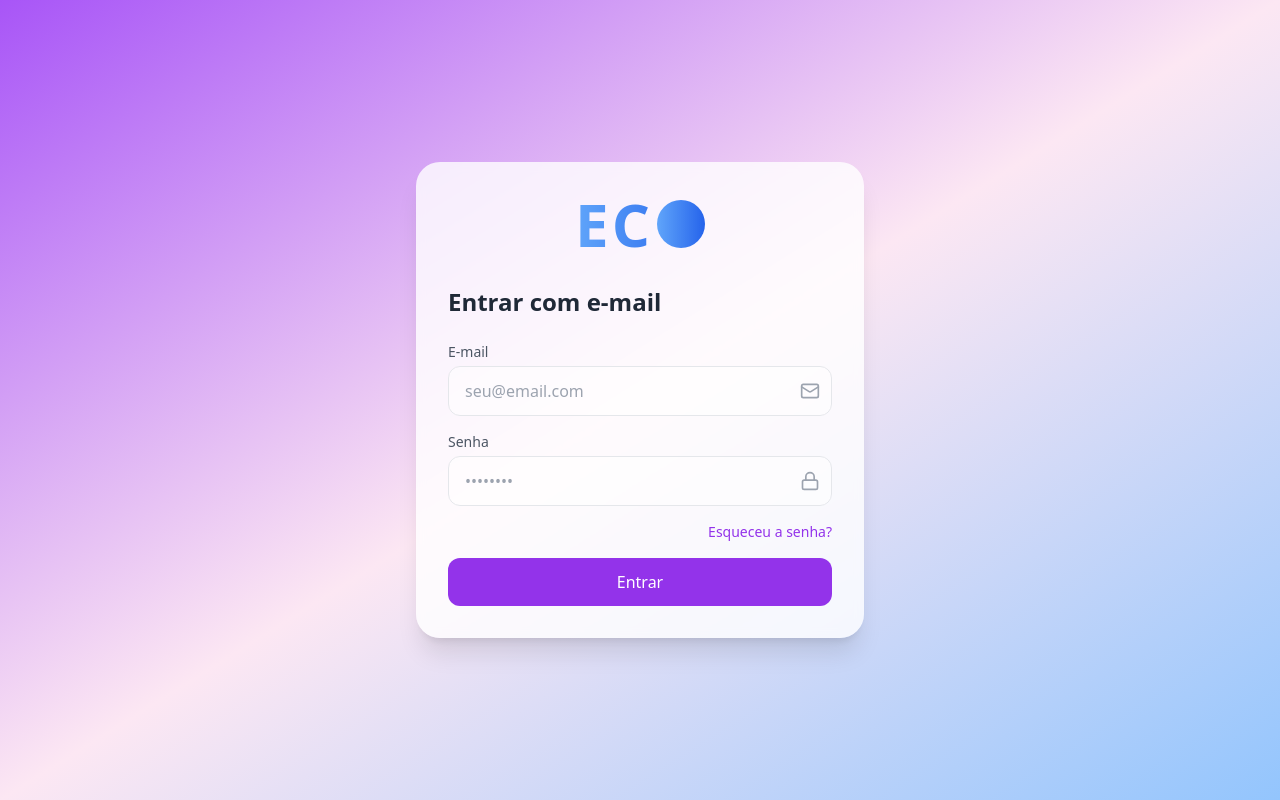
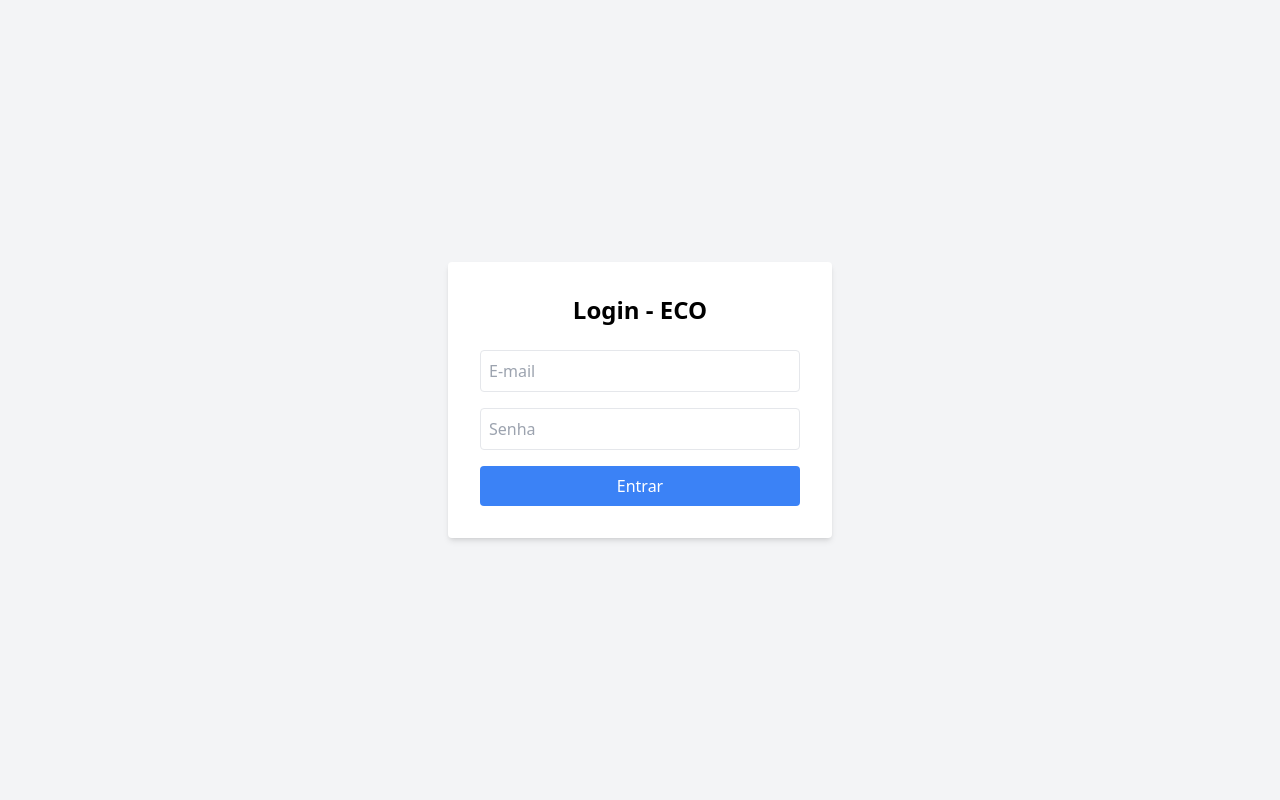
Before and after one commit to Bigajax/ECO, a React (Vite) app: page / in a window 1280 px wide. Built offline with nearby package versions, Linux system fonts and the light colour scheme.

Commit message:
Update Login.tsx

```diff
--- a/src/app/Login.tsx
+++ b/src/app/Login.tsx
@@ -1,6 +1,4 @@
-// src/app/Login.tsx
 import React, { useState } from 'react';
-import { Mail, Lock } from 'lucide-react';
 
 interface LoginProps {
   onLoginSuccess: () => void;
@@ -9,73 +7,51 @@ interface LoginProps {
 export default function Login({ onLoginSuccess }: LoginProps) {
   const [email, setEmail] = useState('');
   const [password, setPassword] = useState('');
+  const [error, setError] = useState('');
 
-  const handleSubmit = (e: React.FormEvent) => {
+  const handleLogin = (e: React.FormEvent) => {
     e.preventDefault();
 
-    // Aqui você pode colocar a chamada da sua API real
-    if (email && password) {
-      console.log('Login feito! (fake)');
+    // Login fake (validação simples)
+    if (email === 'eco@teste.com' && password === '123456') {
       onLoginSuccess();
+    } else {
+      setError('E-mail ou senha incorretos');
     }
   };
 
   return (
-    <div className="min-h-screen bg-gradient-to-br from-purple-500 via-pink-100 to-blue-300 flex items-center justify-center p-4">
-      <div className="w-full max-w-md bg-white/80 backdrop-blur-sm rounded-3xl p-8 shadow-xl">
-        <div className="flex justify-center mb-8">
-          <div className="text-6xl font-bold tracking-wider bg-gradient-to-r from-blue-400 to-blue-600 bg-clip-text text-transparent flex items-center">
-            EC<div className="w-12 h-12 rounded-full bg-gradient-to-r from-blue-400 to-blue-600 ml-1"></div>
-          </div>
-        </div>
+    <div className="flex items-center justify-center min-h-screen bg-gray-100">
+      <form onSubmit={handleLogin} className="bg-white p-8 rounded shadow-md w-full max-w-sm">
+        <h2 className="text-2xl font-semibold mb-6 text-center">Login - ECO</h2>
 
-        <h1 className="text-2xl font-semibold text-gray-800 mb-6">Entrar com e-mail</h1>
-
-        <form onSubmit={handleSubmit} className="space-y-4">
-          <div>
-            <label htmlFor="email" className="block text-sm text-gray-600 mb-1">E-mail</label>
-            <div className="relative">
         <input
           type="email"
-                id="email"
+          placeholder="E-mail"
           value={email}
-                onChange={(e) => setEmail(e.target.value)}
-                className="w-full px-4 py-3 rounded-xl bg-white/50 border border-gray-200 focus:outline-none focus:ring-2 focus:ring-purple-500"
-                placeholder="seu@email.com"
+          onChange={e => setEmail(e.target.value)}
+          className="w-full p-2 mb-4 border rounded"
+          required
         />
-              <Mail className="absolute right-3 top-1/2 -translate-y-1/2 text-gray-400 w-5 h-5" />
-            </div>
-          </div>
 
-          <div>
-            <label htmlFor="password" className="block text-sm text-gray-600 mb-1">Senha</label>
-            <div className="relative">
         <input
           type="password"
-                id="password"
+          placeholder="Senha"
           value={password}
-                onChange={(e) => setPassword(e.target.value)}
-                className="w-full px-4 py-3 rounded-xl bg-white/50 border border-gray-200 focus:outline-none focus:ring-2 focus:ring-purple-500"
-                placeholder="••••••••"
+          onChange={e => setPassword(e.target.value)}
+          className="w-full p-2 mb-4 border rounded"
+          required
         />
-              <Lock className="absolute right-3 top-1/2 -translate-y-1/2 text-gray-400 w-5 h-5" />
-            </div>
-          </div>
 
-          <div className="flex justify-end">
-            <a href="#" className="text-purple-600 hover:text-purple-700 text-sm">
-              Esqueceu a senha?
-            </a>
-          </div>
+        {error && <p className="text-red-500 text-sm mb-4">{error}</p>}
 
         <button
           type="submit"
-            className="w-full bg-purple-600 text-white py-3 rounded-xl hover:bg-purple-700 transition-colors font-medium"
+          className="w-full bg-blue-500 text-white p-2 rounded hover:bg-blue-600 transition duration-200"
         >
           Entrar
         </button>
       </form>
     </div>
-    </div>
   );
 }
```
Lines whose indentation alone changed are shown as unchanged.
